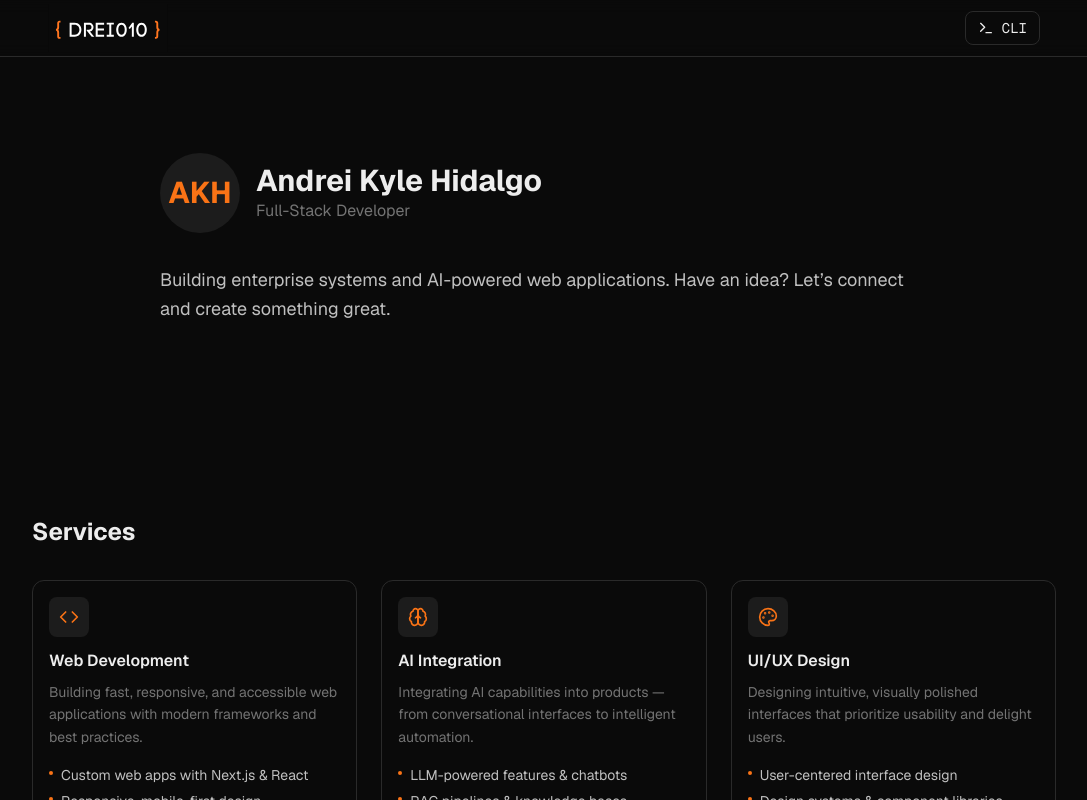
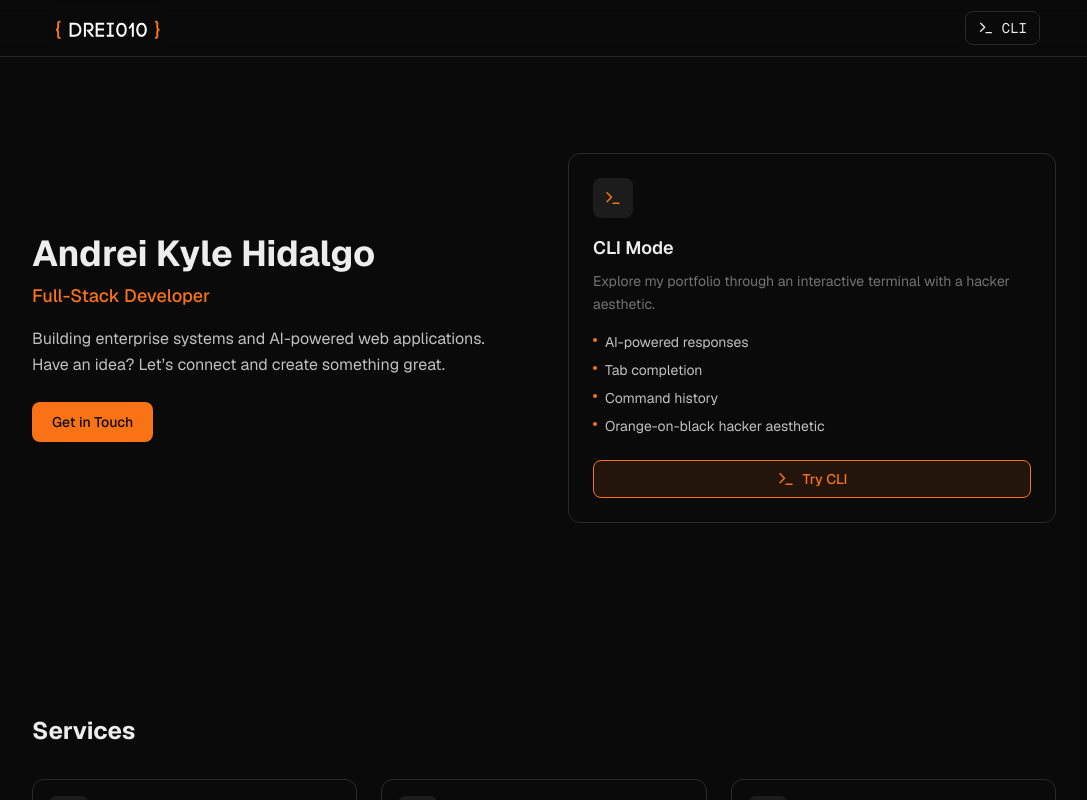
Before and after one commit to Drei010/drei010-portfolio, a Next.js app: page / in a window 1280 px wide. Shown: the top 800 px of the page, without its empty margins (96-1183 px from the left). Built offline with nearby package versions, Linux system fonts and the light colour scheme.

Commit message:
feat: added cli card

```diff
--- a/components/web/AboutSection.tsx
+++ b/components/web/AboutSection.tsx
@@ -1,25 +1,90 @@
+"use client";
+
+import { motion, useReducedMotion } from "motion/react";
 import { aboutData } from "@/lib/data/about";
+import { CliFeatureCard } from "@/components/web/CliFeatureCard";
 
 export function AboutSection() {
+  const shouldReduceMotion = useReducedMotion();
+
+  const textVariants = {
+    hidden: shouldReduceMotion ? { opacity: 0 } : { opacity: 0, y: 16 },
+    visible: shouldReduceMotion ? { opacity: 1 } : { opacity: 1, y: 0 },
+  };
+
   return (
     <section id="about" className="px-4 py-16 sm:py-24">
-      <div className="mx-auto max-w-3xl">
-        <div className="mb-8 flex items-center gap-4">
-          <div className="flex h-16 w-16 items-center justify-center rounded-full bg-surface-alt text-2xl font-bold text-primary sm:h-20 sm:w-20 sm:text-3xl">
-            {aboutData.name
-              .split(" ")
-              .map((n) => n[0])
-              .join("")}
-          </div>
-          <div>
-            <h1 className="text-2xl font-bold sm:text-3xl">{aboutData.name}</h1>
-            <p className="text-muted">{aboutData.title}</p>
-          </div>
+      <div className="mx-auto grid max-w-5xl grid-cols-1 items-center gap-8 lg:grid-cols-2 lg:gap-12">
+        {/* Left column — About data */}
+        <div>
+          <motion.h1
+            className="text-3xl font-bold sm:text-4xl"
+            variants={textVariants}
+            initial="hidden"
+            whileInView="visible"
+            viewport={{ once: true, margin: "-50px" }}
+            transition={{
+              type: "spring",
+              stiffness: 100,
+              damping: 15,
+              delay: 0,
+            }}
+          >
+            {aboutData.name}
+          </motion.h1>
+
+          <motion.p
+            className="mt-2 text-lg font-medium text-primary"
+            variants={textVariants}
+            initial="hidden"
+            whileInView="visible"
+            viewport={{ once: true, margin: "-50px" }}
+            transition={{
+              type: "spring",
+              stiffness: 100,
+              damping: 15,
+              delay: 0.1,
+            }}
+          >
+            {aboutData.title}
+          </motion.p>
+
+          <motion.p
+            className="mt-4 text-base leading-relaxed text-foreground/80"
+            variants={textVariants}
+            initial="hidden"
+            whileInView="visible"
+            viewport={{ once: true, margin: "-50px" }}
+            transition={{
+              type: "spring",
+              stiffness: 100,
+              damping: 15,
+              delay: 0.2,
+            }}
+          >
+            {aboutData.bio}
+          </motion.p>
+
+          <motion.a
+            href="#contact"
+            className="mt-6 inline-flex items-center gap-2 rounded-lg bg-primary px-5 py-2.5 text-sm font-medium text-background transition-colors duration-200 hover:bg-primary-dim focus-visible:ring-2 focus-visible:ring-primary/50 focus-visible:outline-none"
+            variants={textVariants}
+            initial="hidden"
+            whileInView="visible"
+            viewport={{ once: true, margin: "-50px" }}
+            transition={{
+              type: "spring",
+              stiffness: 100,
+              damping: 15,
+              delay: 0.3,
+            }}
+          >
+            Get in Touch
+          </motion.a>
         </div>
-        <p className="text-lg leading-relaxed text-foreground/80">
-          {aboutData.bio}
-        </p>
 
+        {/* Right column — CLI Feature Card */}
+        <CliFeatureCard />
       </div>
     </section>
   );
--- /dev/null
+++ b/components/web/CliFeatureCard.tsx
@@ -0,0 +1,99 @@
+"use client";
+
+import { motion, useReducedMotion } from "motion/react";
+import { useView } from "@/lib/view-context";
+
+const features = [
+  "AI-powered responses",
+  "Tab completion",
+  "Command history",
+  "Orange-on-black hacker aesthetic",
+];
+
+export function CliFeatureCard() {
+  const { toggleView } = useView();
+  const shouldReduceMotion = useReducedMotion();
+
+  const entranceVariants = {
+    hidden: shouldReduceMotion ? { opacity: 0 } : { opacity: 0, y: 24 },
+    visible: shouldReduceMotion ? { opacity: 1 } : { opacity: 1, y: 0 },
+  };
+
+  return (
+    <motion.div
+      className="group relative flex flex-col rounded-xl border border-border p-6 transition-[border-color,box-shadow] duration-300 hover:border-primary/70 hover:shadow-[0_0_20px_rgba(249,115,22,0.15)]"
+      variants={entranceVariants}
+      initial="hidden"
+      whileInView="visible"
+      viewport={{ once: true, margin: "-50px" }}
+      transition={{
+        type: "spring",
+        stiffness: 100,
+        damping: 15,
+        delay: 0.2,
+      }}
+    >
+      {/* Hover gradient overlay */}
+      <div className="pointer-events-none absolute inset-0 rounded-xl bg-[radial-gradient(ellipse_at_center,_var(--color-primary)_0%,_transparent_70%)] opacity-0 transition-opacity duration-300 group-hover:opacity-[0.04]" />
+
+      {/* Icon */}
+      <div className="relative mb-4 flex h-10 w-10 items-center justify-center rounded-lg bg-surface-alt text-primary transition-colors duration-300 group-hover:bg-primary/20">
+        <TerminalIcon />
+      </div>
+
+      {/* Heading */}
+      <h3 className="mb-2 text-lg font-semibold transition-colors duration-300 group-hover:text-primary">
+        CLI Mode
+      </h3>
+
+      {/* Description */}
+      <p className="mb-4 text-sm leading-relaxed text-muted">
+        Explore my portfolio through an interactive terminal with a hacker
+        aesthetic.
+      </p>
+
+      {/* Feature list */}
+      <ul className="mb-6 space-y-2">
+        {features.map((feature) => (
+          <li
+            key={feature}
+            className="flex items-start gap-2 text-sm text-foreground/80"
+          >
+            <span className="mt-1.5 h-1 w-1 flex-shrink-0 rounded-full bg-primary" />
+            {feature}
+          </li>
+        ))}
+      </ul>
+
+      {/* CTA Button */}
+      <button
+        onClick={toggleView}
+        className="mt-auto flex items-center justify-center gap-2 rounded-lg border border-primary bg-primary/10 px-4 py-2 text-sm font-medium text-primary transition-colors duration-200 hover:bg-primary/20 focus-visible:ring-2 focus-visible:ring-primary/50 focus-visible:outline-none"
+        aria-label="Switch to CLI view"
+      >
+        <TerminalIcon />
+        Try CLI
+      </button>
+    </motion.div>
+  );
+}
+
+function TerminalIcon() {
+  return (
+    <svg
+      xmlns="http://www.w3.org/2000/svg"
+      width="18"
+      height="18"
+      viewBox="0 0 24 24"
+      fill="none"
+      stroke="currentColor"
+      strokeWidth="2"
+      strokeLinecap="round"
+      strokeLinejoin="round"
+      aria-hidden="true"
+    >
+      <polyline points="4 17 10 11 4 5" />
+      <line x1="12" x2="20" y1="19" y2="19" />
+    </svg>
+  );
+}
```
